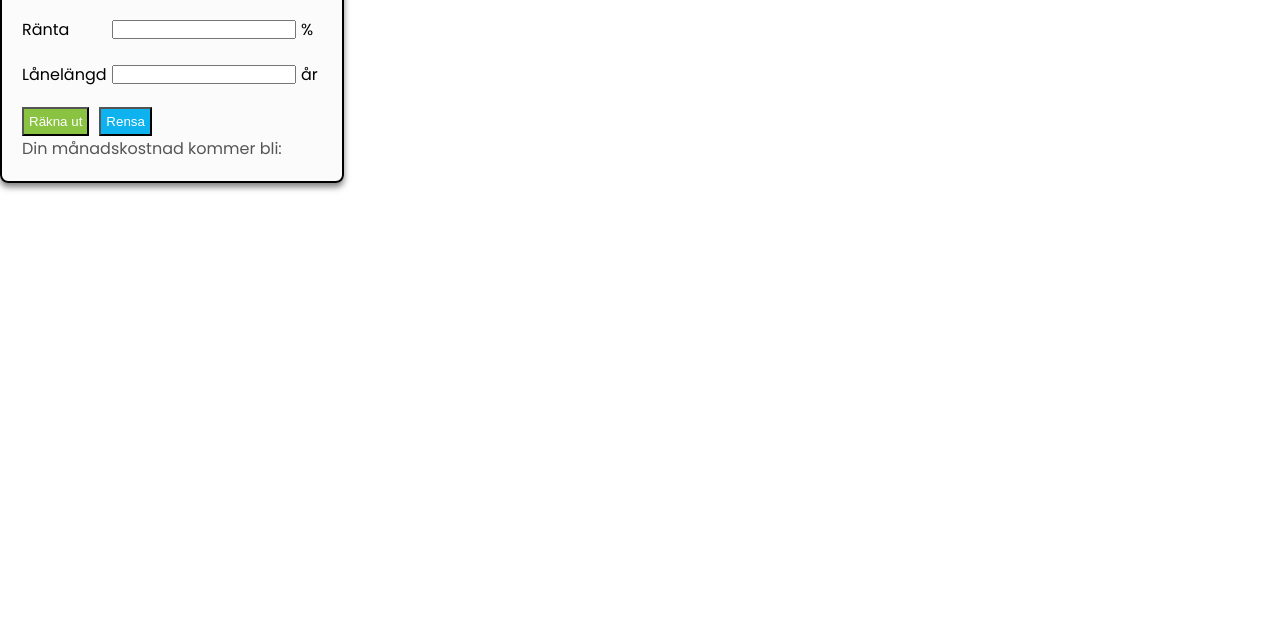
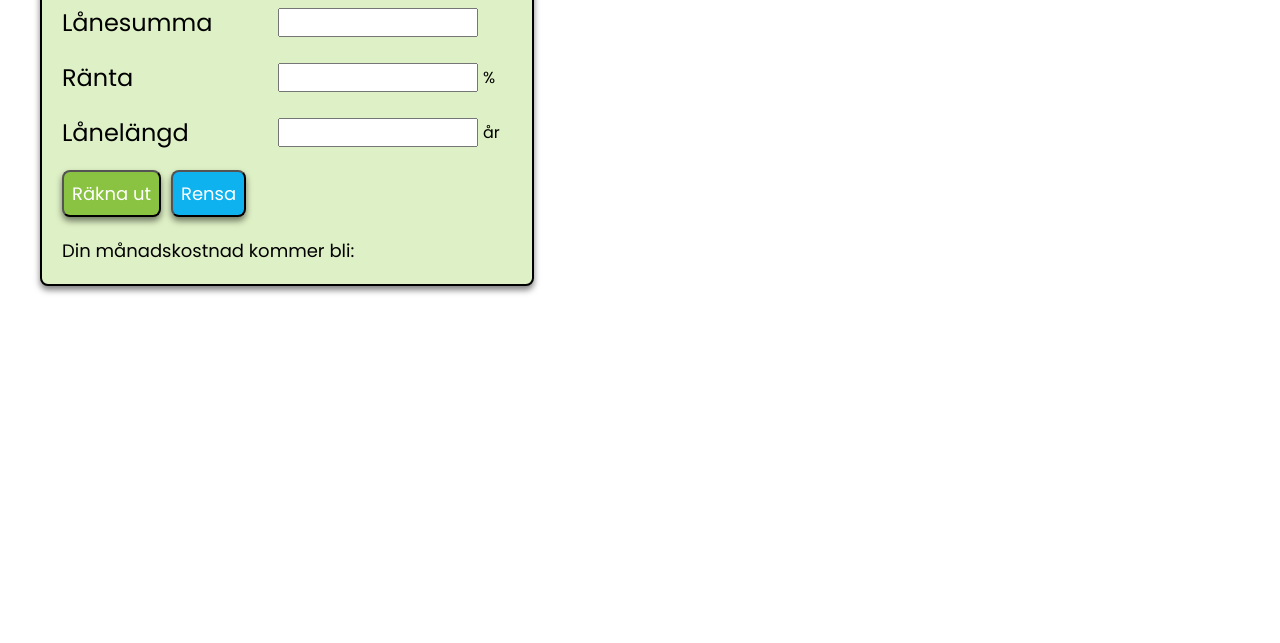
Before and after one commit to INLAMNINGSUPPGIFT-Grupp3/HederligeHarrysBilar, a plain HTML site: page calculator.html in a window 1280 px wide. Shown: the part 157-800 px from the top of the page. Drawn offline with Linux system fonts and the light colour scheme.

Commit message:
Made changes to form position, background color, h2 size and color, label and input position and buttons

```diff
--- a/style.css
+++ b/style.css
@@ -133,20 +133,43 @@ a:hover {
 	transform: none;
 }
 
-
 p {
 	color: rgb(85, 85, 85);
 }
 
 /* ----------- Hero section ---------- */
 
+.loan-calculator {
+    display: flex;
+    flex-direction: column;
+    justify-content: flex-start;
+    padding-left: 40px;
+    padding-top: 20px;
+}
+
+input, label {
+    margin: 0;
+    padding: 0;
+    box-sizing: border-box;
+}
+
 .loan-form {
     border: 2px solid black;
     padding: 20px;
     border-radius: 8px;
-    background-color: #f9f9f9b2;
-    width: 300px;
+    background-color: #def0c5;
+    width: 450px;
     box-shadow: 0 4px 6px rgba(0, 0, 0, 0.5);
+}
+
+.loan-calculator h2 {
+    font-size: 32px;
+    color: #0e7094;
+}
+
+.loan-form p {
+    font-size: 18px;
+    color: black;
 }
 
 .input-box {
@@ -156,12 +179,16 @@ p {
 }
 
 .input-box label {
-    width: 30%;
+    width: 120px;
+    font-size: 24px;
     text-align: left;
+    margin-right: 4em;
 }
 
 .input-box input {
-    width: calc(70% - 30px);
+    flex: 1;
+    max-width: 200px;
+    padding: 5px;
 }
 
 .input-box span {
@@ -173,16 +200,25 @@ p {
 .buttons {
     display: flex;
     gap: 10px;
+    padding-bottom: 20px;
 }
 
 .calculate-btn {
     background-color: #8ac341;
+    font-family: "Poppins", sans-serif;
+    font-size: 18px;
     color: white;
-    padding: 5px;
+    padding: 8px;
+    border-radius: 8px;
+    box-shadow: 0 4px 6px rgba(0, 0, 0, 0.5);
 }
 
 .clear-btn {
     background-color: #0eb2ef;
+    font-family: "Poppins", sans-serif;
+    font-size: 18px;
     color: white;
-    padding: 5px;
+    padding: 8px;
+    border-radius: 8px;
+    box-shadow: 0 4px 6px rgba(0, 0, 0, 0.5);
 }
```
Also changed, not shown: calculator.html (+2 -1 lines).
